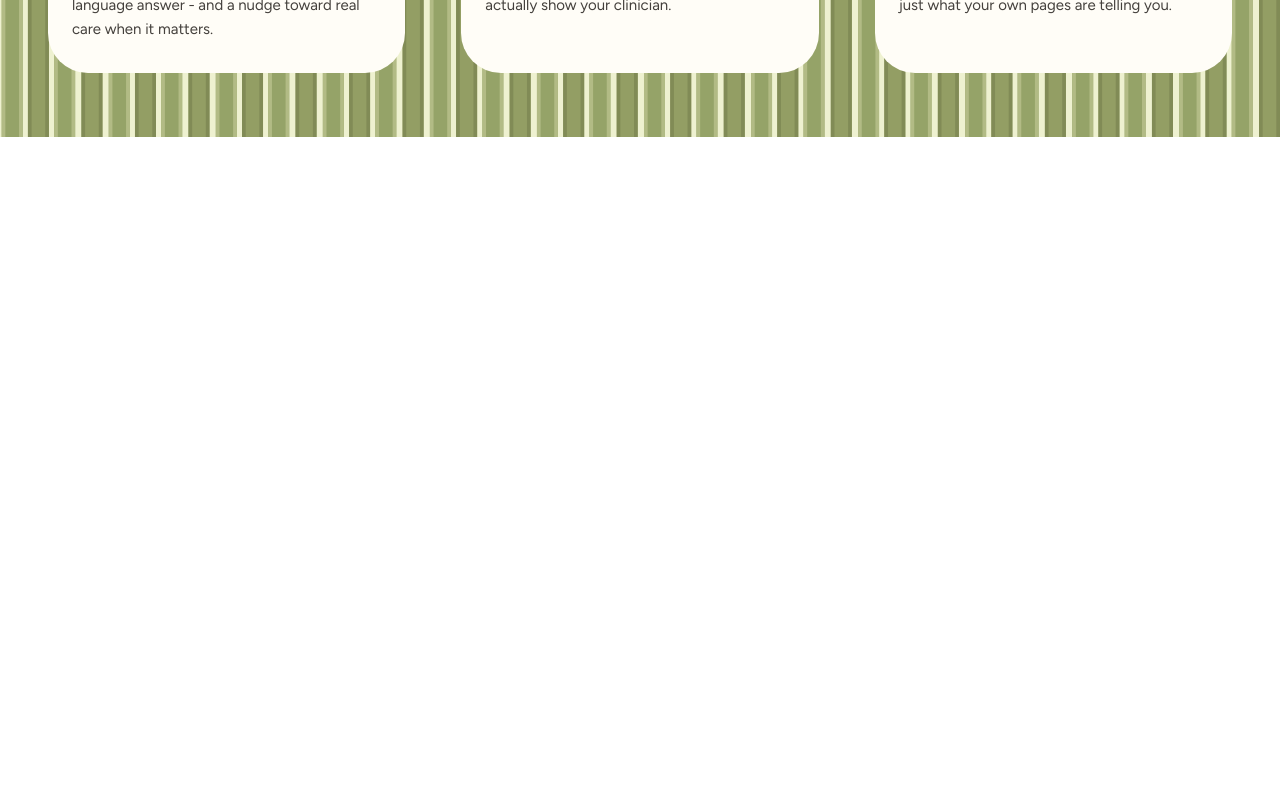
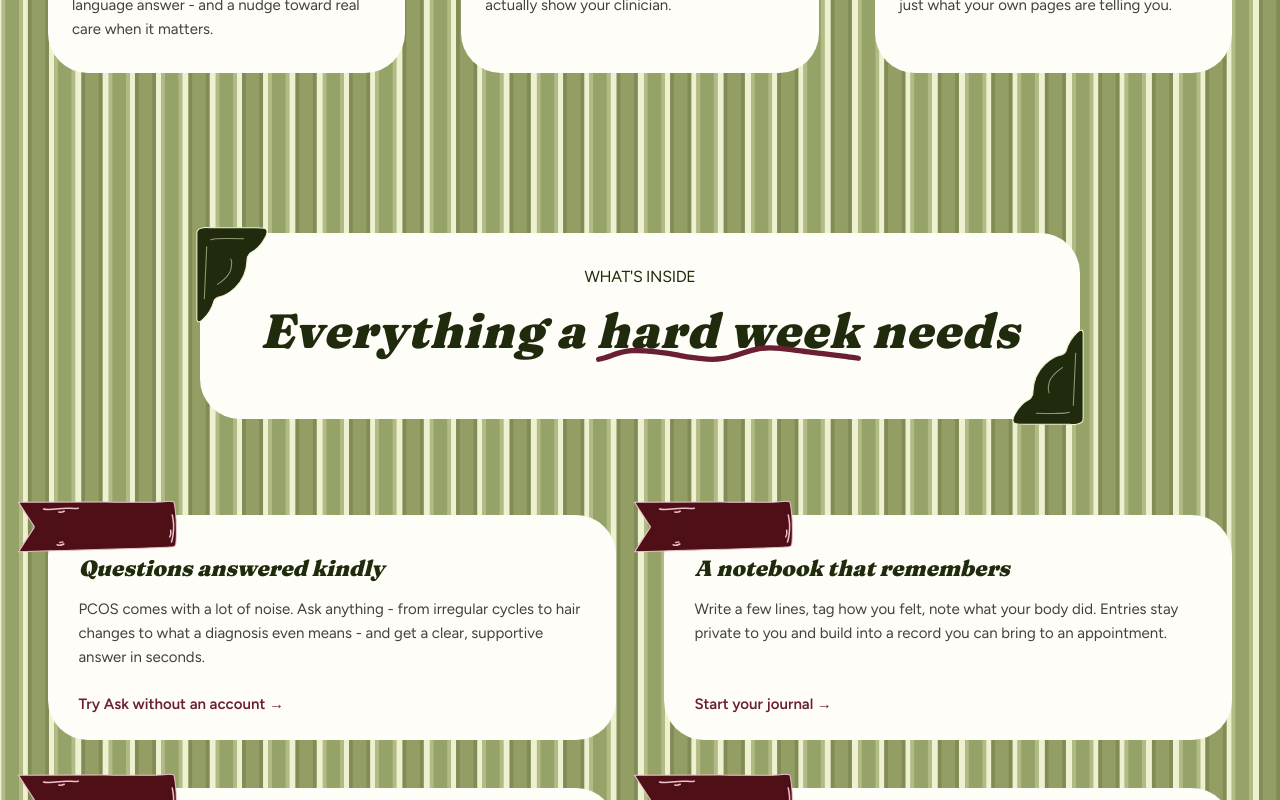
Before and after one commit to suhaqazi/pcos-journal, a Next.js app in the folder frontend/: page / in a window 1280 px wide. Shown: the part 1340-2140 px from the top of the page. Before the commit the page ends 1477 px from the top, so only its background shows below. Built offline with nearby package versions, Linux system fonts and the light colour scheme; a web font is replaced by a local one.

Commit message:
add WhatsInsideSection to landing page

```diff
--- a/frontend/app/page.tsx
+++ b/frontend/app/page.tsx
@@ -1,5 +1,6 @@
 import Hero from "@/components/landing/Hero";
 import FeatureSection from "@/components/landing/FeatureSection";
+import WhatsInsideSection from "@/components/landing/WhatsInsideSection";
 
 export default function Home() {
   return (
@@ -14,6 +15,7 @@ export default function Home() {
     >
       <Hero />
       <FeatureSection />
+      <WhatsInsideSection />
     </main>
   );
 }
```
